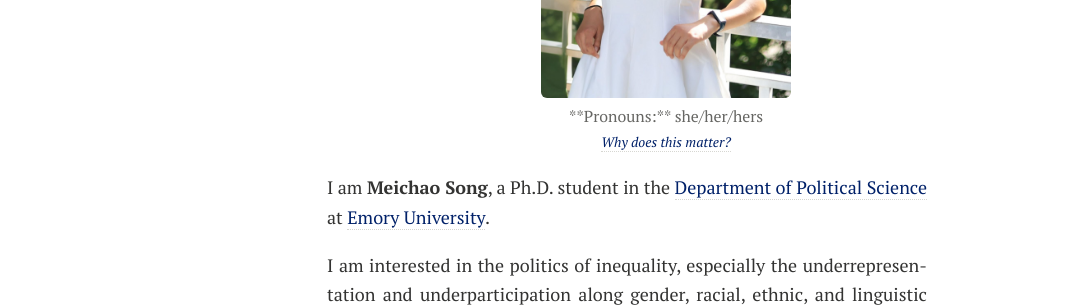
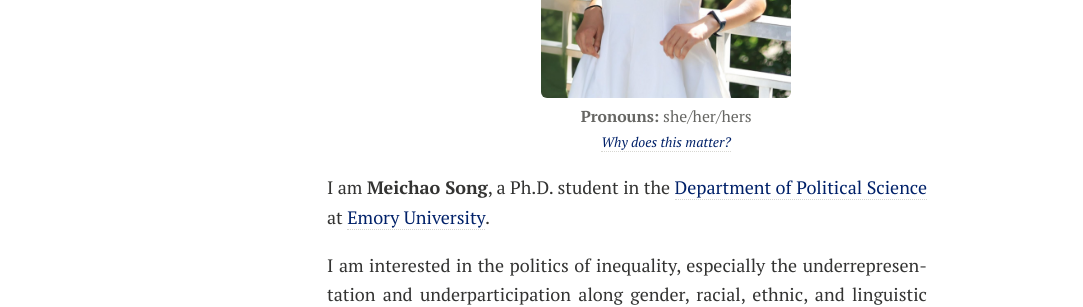
Before and after one commit to MeichaoPoliSci/MeichaoCV202606, a Jekyll site: the page built from index.md, in a window 1280 px wide. Shown: the part 360-667 px from the top of the page, without its empty margins (121-1204 px from the left). Built offline with Jekyll 4.4.1, drawn with Linux system fonts in a browser that asks for light colours; nearby versions of some CDN libraries; comment, search, counter and statistics services are not loaded; a style sheet for code colours, icons or effects is not loaded.

Commit message:
Update pronouns section formatting in index.md

```diff
--- a/index.md
+++ b/index.md
@@ -19,7 +19,7 @@ layout: page
 
   <div class="profile-media">
     <img src="{{ "/meichaosong.jpg" | relative_url }}" class="profile-photo" alt="Meichao Song">
-    <p class="profile-pronouns">**Pronouns:** she/her/hers</p>
+    <p class="profile-pronouns"><strong>Pronouns:</strong> she/her/hers</p>
     <p class="profile-pronouns-note"><a href="https://www.nea.org/nea-today/all-news-articles/why-pronouns-matter">Why does this matter?</a></p>
   </div>
 </div>
```
